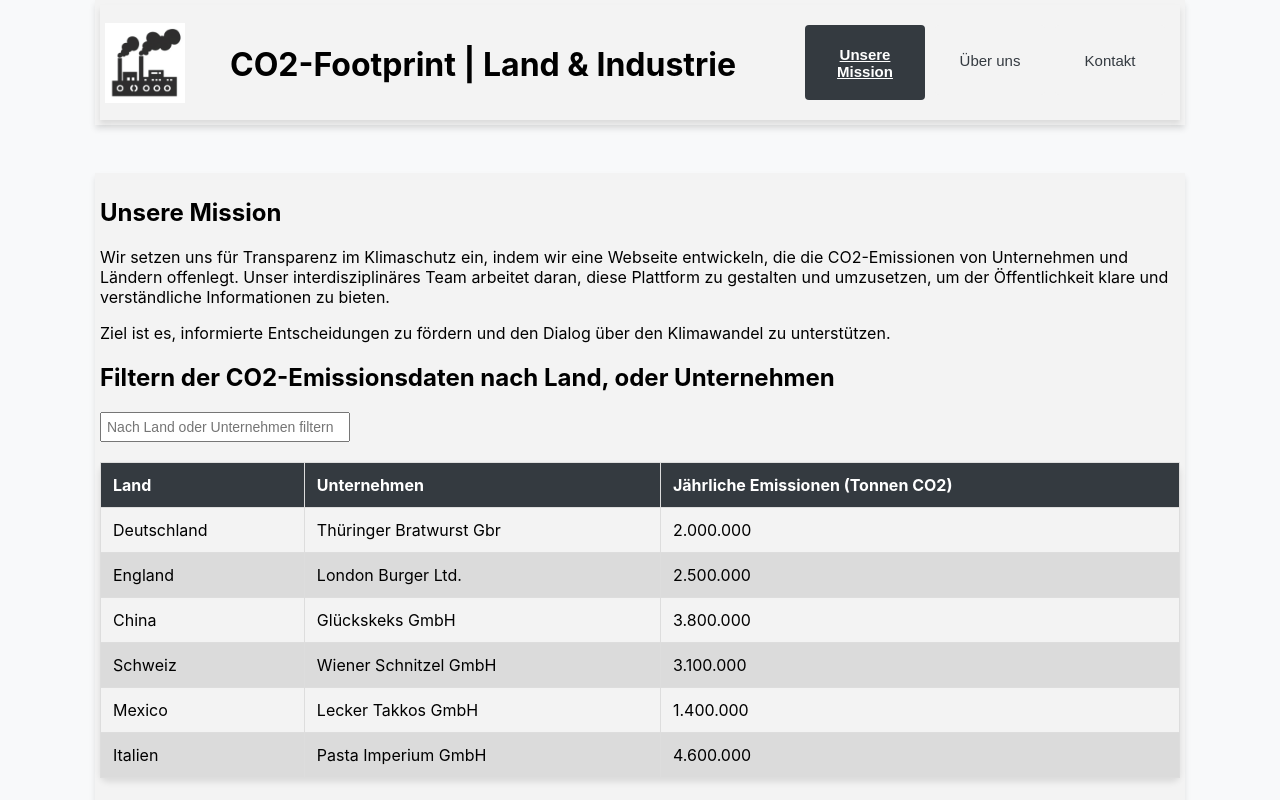
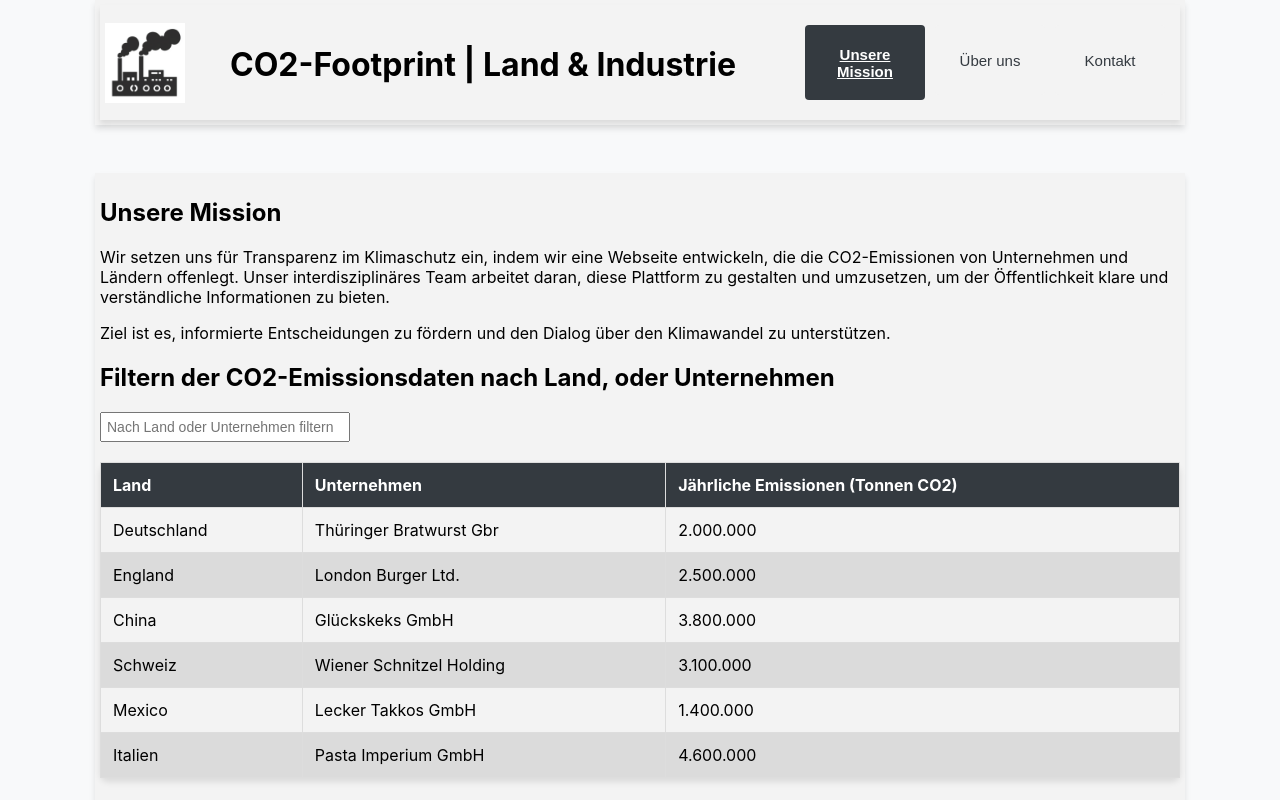
Before and after one commit to kaigoesmeatan/React-Projekt-CO2, a React (Create React App) app in the folder meine-co2footprint-webseite/: page / in a window 1280 px wide. Shown: the top 800 px of the page. Built offline with nearby package versions, Linux system fonts and the light colour scheme; the HTML template or start-up script is replaced by a standard one.

Commit message:
finetuning => Wiener Schnitzel GmbH ein Holding gemacht

```diff
--- a/meine-co2footprint-webseite/src/App.js
+++ b/meine-co2footprint-webseite/src/App.js
@@ -33,7 +33,7 @@ function App() {
     { land: 'Deutschland', unternehmen: 'Thüringer Bratwurst Gbr', emissionen: '2.000.000' },
     { land: 'England', unternehmen: 'London Burger Ltd.', emissionen: '2.500.000' },
     { land: 'China', unternehmen: 'Glückskeks GmbH', emissionen: '3.800.000' },
-    { land: 'Schweiz', unternehmen: 'Wiener Schnitzel GmbH', emissionen: '3.100.000' },
+    { land: 'Schweiz', unternehmen: 'Wiener Schnitzel Holding', emissionen: '3.100.000' },
     { land: 'Mexico', unternehmen: 'Lecker Takkos GmbH', emissionen: '1.400.000' },
     { land: 'Italien', unternehmen: 'Pasta Imperium GmbH', emissionen: '4.600.000' },
   ];
```
